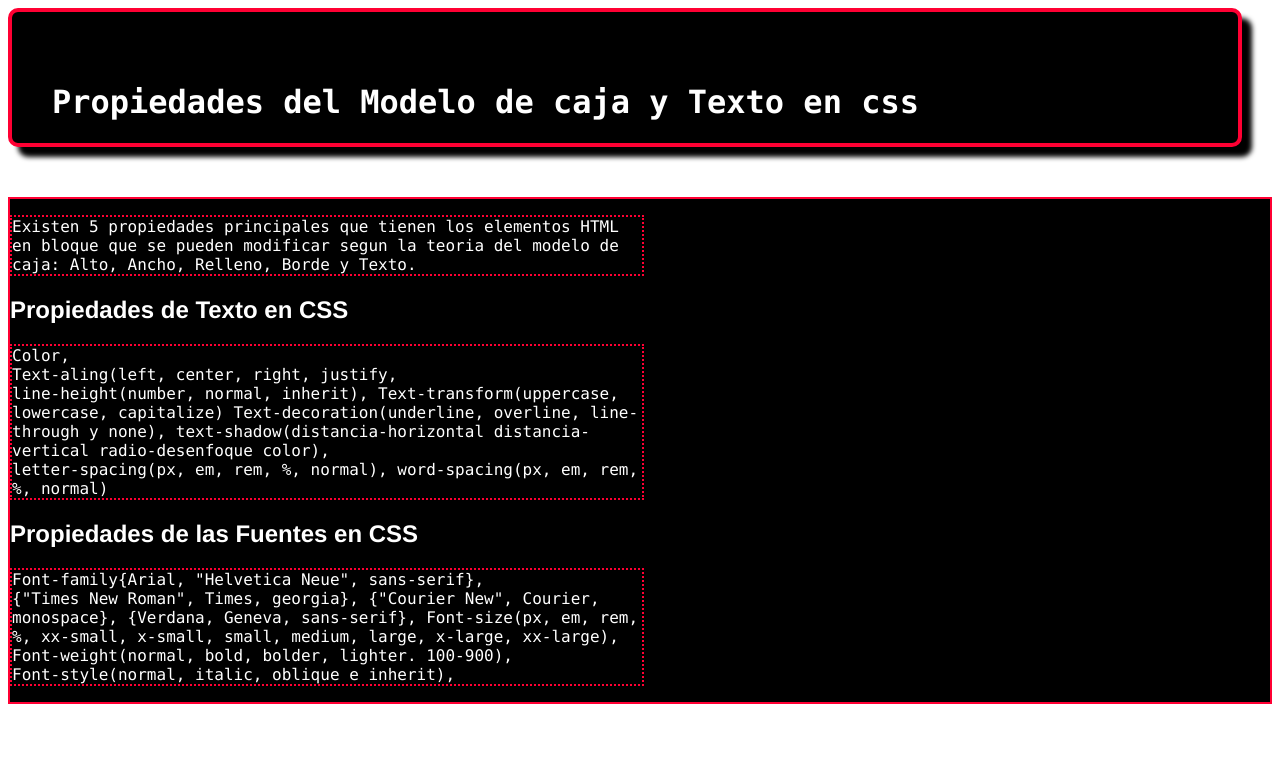
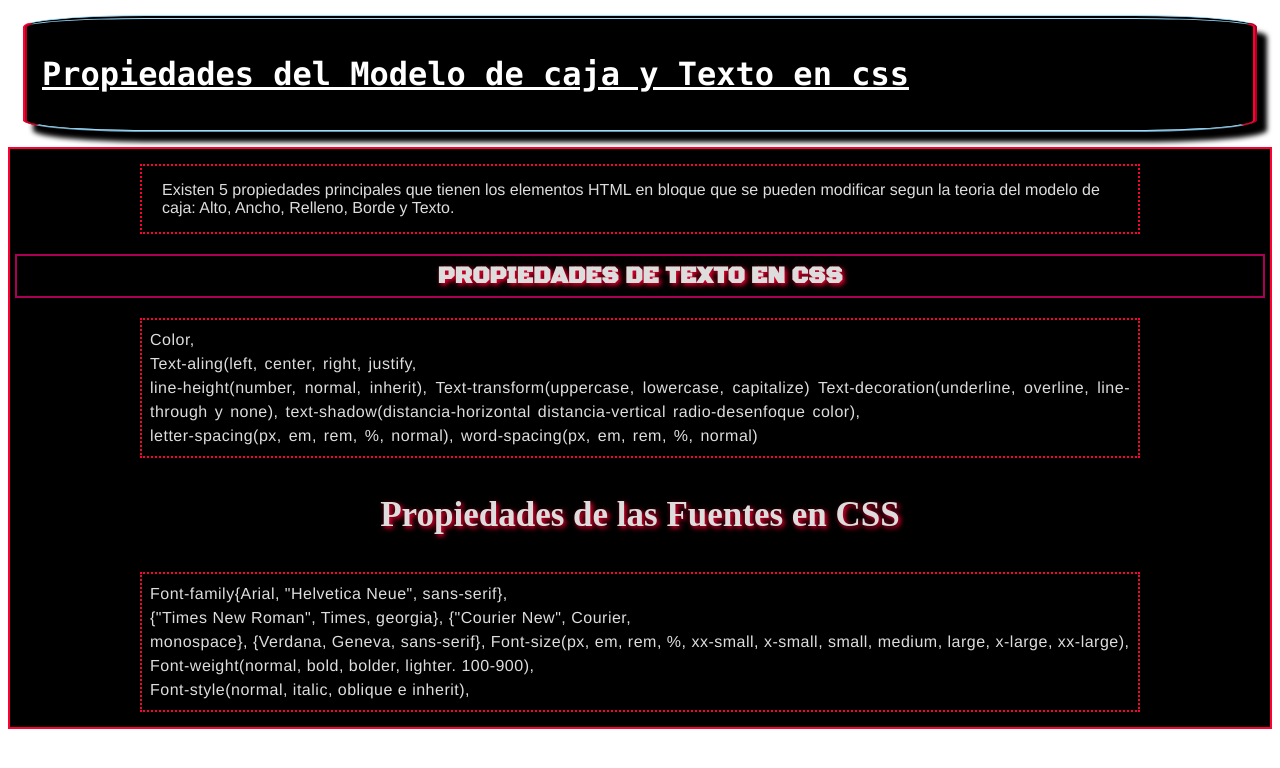
Before and after one commit to kevinDev-alt/TAREAS-PW1-2027, a plain HTML site: page TAREA_11/index.html in a window 1280 px wide. Drawn offline with Linux system fonts and the light colour scheme.

Commit message:
TAREA_11 Ancho, largo, relleno, margenes y texto en CSS correccion

```diff
--- a/TAREA_11/CSS/styles.css
+++ b/TAREA_11/CSS/styles.css
@@ -1,6 +1,3 @@
-h2{
-    font-family: Helvetica, sans-serif;
-}
 body{
     font-family: consolas, Helvetica, sans-serif;
 }
@@ -10,39 +7,89 @@ body{
     /*El relleno/padding: espacio entre el contenido del elemento y su borde
     Se aplican los valores en sentido horario: top, right, bottom, left
     1valor: t,r,b,l 2valores: t/b, r/l 3valores: t, r/l, b*/
-    padding: 50px 0px 0px 40px;
+    padding: 15px;
 
     /*El margen/margin: espacio entre un elemento HTML y el resto de los elementos HTML a su alrededor*/
-    margin: 0px 30px 50px 0px;
+    margin: 15px 15px;
 
     /*El borde/border: Es el contorno visual al rededor de nuestro elemento HTML (dentro de el podemos encontrar el contenido del elemento y su relleno*/
-    border: 4px solid #f03;
-    border-radius: 10px;
-    border-bottom-color: 2px;
+    border: 4px ridge #9DFF;
+    border-top-style: double;/*Estilo del borde: solid, dotted, dashed, double, groove, ridge, inset, outset*/
+    border-left-color:#f03;
+    border-right-color: #f03;
+    border-bottom-width: 2px;
+    border-radius: 10%;
 
     /*box-shadow: sombra alrededor del elemento, se debe especificar los valores: desplazamiento-horizontal esplazamiento-vertical radio-desenfoque*/
     box-shadow: 10px 10px 5px 0px #000;
 }
+
+#encabezado h1{
+    text-decoration: underline;/*Subraya el texto*/
+}
+
 .introduccion{
+    border: 2px solid #f03;
     background-color: #000;
-    color: #fff;
-    border: 2px solid #f03;
+    padding: 5px;
+    color:#ddd;
 }
 
 .introduccion p{
-    width: 50%;/*El ancho del elemento HTML, se puede especificar en porcentaje o en pixeles*/
-    height: 50%;/*La altura del elemento HTML, se puede especificar en porcentaje o en pixeles*/
+    width: 80%;
+    padding: 15px 20px; /* Espacio interno para que el texto no pegue con el borde */
+    margin: 10px auto; /* Centro el bloque horizontalmente */
     border: 2px dotted #f03;
-    /* margin: 10px auto;*/
+    box-sizing: border-box;
+    font-family: "helvetica", sans-serif;
 }
 
 .introduccion span{
-    width: 50%;/*El ancho del elemento HTML, se puede especificar en porcentaje o en pixeles*/
-    height: 50px;/*La altura del elemento HTML, se puede especificar en porcentaje o en pixeles*/
-    border: 2px dotted #f03;
+    display: inline-block; /* Permite que respete dimensiones, márgenes y padding */
+    width: 300px;
+    padding: 10px 15px;
+    margin: 10px 0;
+    border: 2px dotted #f09;
+    box-sizing: border-box;
+}
 
-    padding: 10px 20px 30px 40px;
-    margin: 10px 20px 30px 40px;
+.texto-fuente{
+    background-color: #000;
+    color: #fff;
+}
 
-    /*display: inline-block;*/
+.propiedades-texto h2{
+    border: 2px solid #a05;
+    padding: 5px;
+    text-align: center;
+    text-transform: uppercase;/*Transforma el texto a mayúsculas*/
+    text-shadow: 2px 2px 5px #f03;/*Sombra del texto, se debe especificar los valores: desplazamiento-horizontal desplazamiento-vertical radio-desenfoque color*/
+    font-family: "black ops one";
 }
+
+.propiedades-texto p{
+    padding: 8px;
+    text-align: justify;
+    line-height: 1.5;
+    letter-spacing: 0.5px;/* Espaciado entre letras */
+    word-spacing: 2px;/* Espaciado entre palabras */
+}
+
+.propiedades-fuentes h2{
+    padding: 8px;
+    text-align: center;
+    text-shadow: 2px 2px 5px #f03;/*Sombra del texto, se debe especificar los valores: desplazamiento-horizontal desplazamiento-vertical radio-desenfoque color*/
+    font-family: "Times New Roman";
+    font-size: 35px;
+
+}
+
+.propiedades-fuentes p{
+    padding: 8px;
+    text-align: justify;
+    line-height: 1.5;
+    letter-spacing: 0.5px;/* Espaciado entre letras */
+    font-weight: 500;
+    font-style: inherit;
+    font-family: "helvetica", sans-serif;
+}
--- a/TAREA_11/index.html
+++ b/TAREA_11/index.html
@@ -6,6 +6,11 @@
     <title>Alto, Ancho, Relleno, Margenes y Texto en css</title>
     <meta name="author" content="Kevin Arenas">
     <link rel="stylesheet" href="CSS/styles.css">
+
+    <link rel="preconnect" href="https://fonts.googleapis.com">
+    <link rel="preconnect" href="https://fonts.gstatic.com" crossorigin>
+    <link href="https://fonts.googleapis.com/css2?family=Black+Ops+One&display=swap" rel="stylesheet">
+
 </head>
 <body>
     <header id="encabezado">
```
Also changed, not shown: TAREA_12/index.html (added, +13 -0 lines), TAREA_12/CSS/styles.css (added).
